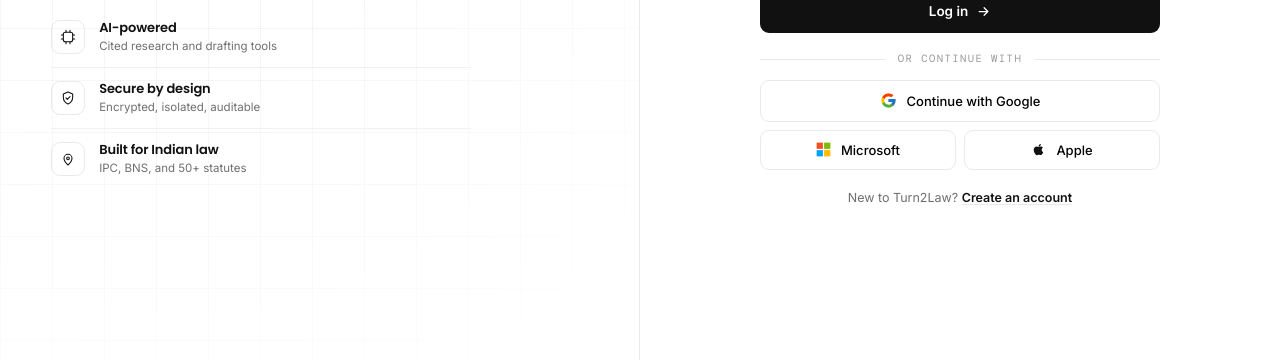
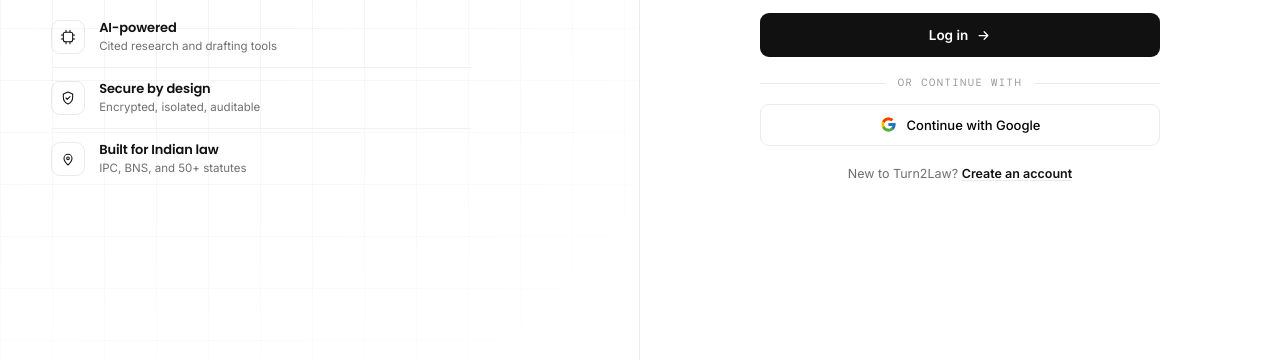
Before and after one commit to yash-sudo-dev/turn2law-site, a plain HTML site: page login.html in a window 1280 px wide. Shown: the part 440-800 px from the top of the page. Drawn offline with nearby package versions, Linux system fonts and the light colour scheme.

Commit message:
Auth pages: single Google social button (remove Microsoft and Apple)

```diff
--- a/login.html
+++ b/login.html
@@ -122,8 +122,6 @@ svg{display:block}
 .divider::before,.divider::after{content:"";flex:1;height:1px;background:var(--line)}
 .soc{width:100%;height:42px;border:1px solid var(--line);border-radius:9px;background:#fff;display:flex;align-items:center;justify-content:center;gap:10px;font-weight:500;font-size:13px;transition:border-color .25s var(--ease),background .25s var(--ease),transform .25s var(--ease)}
 .soc:hover{border-color:#D8D8D8;background:#FAFAFA;transform:translateY(-1px)}
-.soc-grid{display:grid;grid-template-columns:1fr 1fr;gap:8px;margin-top:8px}
-.soc-grid .soc{height:40px}
 .alt{margin:18px 0 0;font-size:12.5px;color:var(--gray);text-align:center}
 .alt a{color:var(--ink);font-weight:600;text-decoration:underline;text-decoration-color:var(--line);text-underline-offset:2px}
 .alt a:hover{text-decoration-color:var(--gold-deep)}
@@ -229,16 +227,6 @@ svg{display:block}
         <svg viewBox="0 0 48 48" width="17" height="17" aria-hidden="true"><path fill="#FFC107" d="M43.611 20.083H42V20H24v8h11.303c-1.649 4.657-6.08 8-11.303 8-6.627 0-12-5.373-12-12s5.373-12 12-12c3.059 0 5.842 1.154 7.961 3.039l5.657-5.657C34.046 6.053 29.268 4 24 4 12.955 4 4 12.955 4 24s8.955 20 20 20 20-8.955 20-20c0-1.341-.138-2.65-.389-3.917z"></path><path fill="#FF3D00" d="M6.306 14.691l6.571 4.819C14.655 15.108 18.961 12 24 12c3.059 0 5.842 1.154 7.961 3.039l5.657-5.657C34.046 6.053 29.268 4 24 4 16.318 4 9.656 8.337 6.306 14.691z"></path><path fill="#4CAF50" d="M24 44c5.166 0 9.86-1.977 13.409-5.192l-6.19-5.238C29.211 35.091 26.715 36 24 36c-5.202 0-9.619-3.317-11.283-7.946l-6.522 5.025C9.505 39.556 16.227 44 24 44z"></path><path fill="#1976D2" d="M43.611 20.083H42V20H24v8h11.303c-.792 2.237-2.231 4.166-4.087 5.571l6.19 5.238C36.971 39.205 44 34 44 24c0-1.341-.138-2.65-.389-3.917z"></path></svg>
         Continue with Google
       </button>
-      <div class="soc-grid">
-        <button type="button" class="soc" data-soc="Microsoft" aria-label="Continue with Microsoft">
-          <svg viewBox="0 0 24 24" width="15" height="15" aria-hidden="true"><path fill="#F25022" d="M1 1h10v10H1z"></path><path fill="#7FBA00" d="M13 1h10v10H13z"></path><path fill="#00A4EF" d="M1 13h10v10H1z"></path><path fill="#FFB900" d="M13 13h10v10H13z"></path></svg>
-          Microsoft
-        </button>
-        <button type="button" class="soc" data-soc="Apple" aria-label="Continue with Apple">
-          <svg viewBox="0 0 24 24" width="15" height="15" fill="#111" aria-hidden="true"><path d="M17.05 20.28c-.98.95-2.05.8-3.08.35-1.09-.46-2.09-.48-3.24 0-1.44.62-2.2.44-3.06-.35C2.79 15.25 3.51 7.59 9.05 7.31c1.35.07 2.29.74 3.08.8 1.18-.24 2.31-.93 3.57-.84 1.51.12 2.65.72 3.4 1.8-3.12 1.87-2.38 5.98.48 7.13-.57 1.5-1.31 2.99-2.51 4.09zM12.03 7.25c-.15-2.23 1.66-4.07 3.74-4.25.29 2.58-2.34 4.5-3.74 4.25z"></path></svg>
-          Apple
-        </button>
-      </div>
 
       <p class="alt">New to Turn2Law? <a href="/signup.html">Create an account</a></p>
     </div>
```
Also changed, not shown: signup.html (+0 -12 lines).
